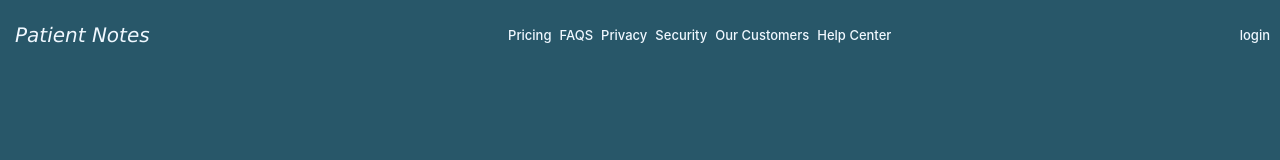
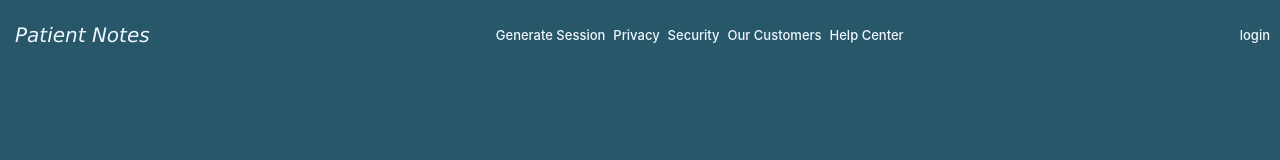
Before and after one commit to adityachavhan01/patientnotes, a React (Create React App) app: page / in a window 1280 px wide. Shown: the top 160 px of the page. Built offline with nearby package versions, Linux system fonts and the light colour scheme.

Commit message:
session page done

```diff
--- a/package.json
+++ b/package.json
@@ -7,6 +7,8 @@
     "@testing-library/jest-dom": "^5.17.0",
     "@testing-library/react": "^13.4.0",
     "@testing-library/user-event": "^13.5.0",
+    "axios": "^1.7.4",
+    "jodit-react": "^4.1.2",
     "react": "^18.3.1",
     "react-dom": "^18.3.1",
     "react-router-dom": "^6.26.1",
--- a/src/App.js
+++ b/src/App.js
@@ -8,6 +8,7 @@ import {
 } from "react-router-dom";
 import Home from './screens/Home';
 import Pricing from './screens/Pricing';
+import Session from './screens/Session'
 
 function App() {
   return (
@@ -17,7 +18,7 @@ function App() {
 
           <Routes>
             <Route path="/" element={<Home />} />
-            <Route path="/pricing" element={<Pricing />} />
+            <Route path="/pricing" element={<Session />} />
           </Routes>
         </div>
       </Router>
--- a/src/components/Navbar.js
+++ b/src/components/Navbar.js
@@ -9,12 +9,11 @@ const Navbar = () => {
             </Link></div>
                 <div className='nav-links'>
                     <ul className='nav-links'>
-                        <li><Link to="/pricing">Pricing</Link></li>
-                        <li><Link to="#">FAQS</Link></li>
-                        <li><Link to="#">Privacy</Link></li>
-                        <li><Link to="#">Security</Link></li>
-                        <li><Link to="#">Our Customers</Link></li>
-                        <li><Link to="#">Help Center</Link></li>
+                        <li><Link to="/pricing">Generate Session</Link></li>
+                        <li><Link to="/">Privacy</Link></li>
+                        <li><Link to="/">Security</Link></li>
+                        <li><Link to="/">Our Customers</Link></li>
+                        <li><Link to="/">Help Center</Link></li>
                     </ul>
                 </div>
                 <div className='nav-links'>login</div>
--- /dev/null
+++ b/src/screens/Session.js
@@ -0,0 +1,50 @@
+import React, { useRef, useState } from 'react'
+import axios from 'axios'
+import JoditEditor from 'jodit-react'
+import Navbar from '../components/Navbar'
+import Footer from '../components/Footer'
+const Session = () => {
+  const [question, setquestion] = useState("");
+  const [answer, setanswer] = useState("")
+  const editor = useRef(null)
+  const [content,setcontent] = useState("")
+  async function GenerateAnswer() {
+    setanswer("loading");
+    const response = await axios({
+      url: "https://generativelanguage.googleapis.com/v1beta/models/gemini-1.5-flash-latest:generateContent?key=AIzaSyB--ACW_U52STPDXS-J4Oy1aRRuGFJPEnY",
+      method: "post",
+      data: {
+        "contents": [
+          {
+            "parts": [
+              {
+                "text": content
+              }
+            ]
+          }
+        ]
+      }
+    })
+    // console.log(response);
+    setanswer(response['data']['candidates'][0]['content']['parts'][0]['text']);
+  }
+  const settingQues=(e) => setquestion(e.target.value)
+  return (
+    <div>
+      <Navbar />
+      <div>
+        <h1>Sessions</h1>
+        <textArea value={question} onChange={settingQues} cols="30" row="10"
+         />
+
+
+        <button onClick={GenerateAnswer}>generate answer</button>
+      </div>
+      {/* <pre>{answer}</pre> */}
+      <JoditEditor ref={editor}  value={answer} />
+      <Footer />
+    </div>
+  )
+}
+
+export default Session
```
Also changed, not shown: src/components/api_key.txt (added), 1 other file (tests, documents, lock files or other folders).
